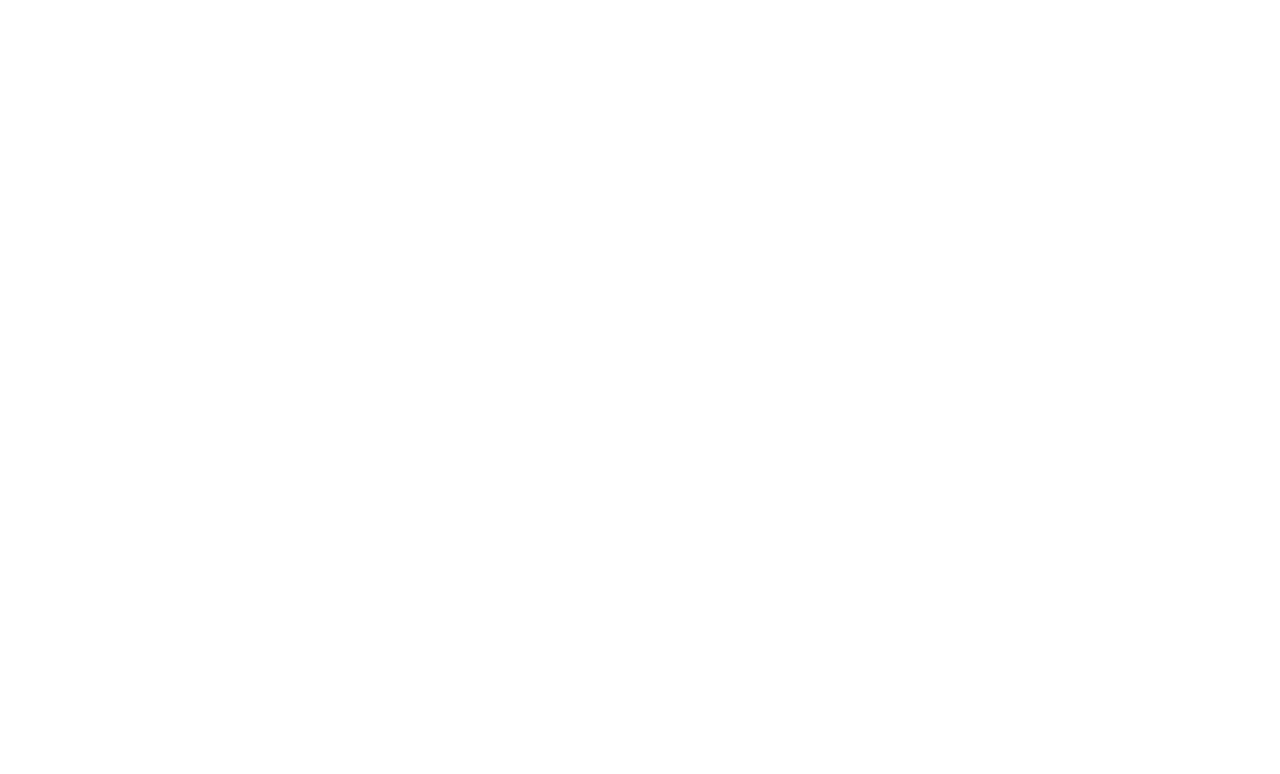
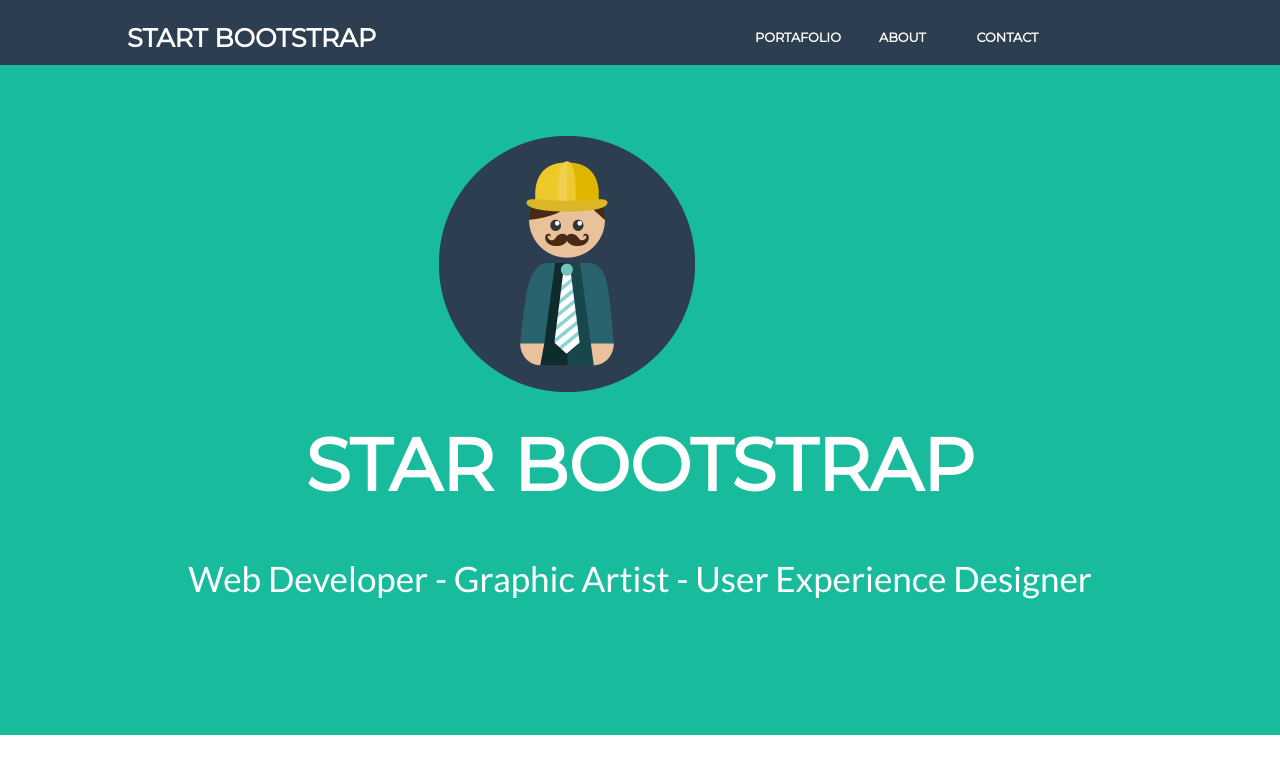
Before and after one commit to monerivas/freelancerBootstrap, a plain HTML site: page index.html in a window 1280 px wide. Drawn offline with Linux system fonts and the light colour scheme.

Commit message:
80% de maquetacion area BienvenidaLOGO y nav

```diff
--- a/css/common.css
+++ b/css/common.css
@@ -20,6 +20,10 @@
 .text-uppercase {
   text-transform: uppercase;
 }
+
+.mt-100{
+    margin-top: 100px;
+}
 /*-------Fin clases globales---------------------*/
 
 
@@ -29,12 +33,12 @@
     width: 100%;
     margin:  0 auto;
 }
-.row: before,.row:after{
+.row:before, .row:after{
     content: " ";
     display: table;
 }
 
-.row; after{
+.row:after{
     clear: both;
 }
 [class*=col-]{
--- a/css/main.css
+++ b/css/main.css
@@ -1,3 +1,52 @@
 /*
  * Estilos de tu proyecto
  */
+/*---Inicio Seccion NAV---------*/
+#links{
+   background-color: #2C3E50;
+   color:white;
+   padding: 10px 10px 0px 10px;
+   position: fixed;
+   top:0;
+   left:0;
+   font-family: "Montserrat", "Helvetica Neue", Helvetica, Arial, sans-serif;
+  font-weight: 700;
+  font-size: 1.6em;
+ }
+.menu{
+  display:inline-block;
+  float:left;
+  margin-top:10px;
+  padding:10px;
+  list-style: none;
+  height: 100%;
+  text-align: center;
+  font-size: 0.5em;
+  vertical-align: middle;
+}
+.menu:hover{
+  background-color: #18BC9C ;
+}
+/*---Fin Seccion NAV---------*/
+
+
+/*---Inicio Seccion Bienvenida---------*/
+#seccionBienvenida{
+    background-color: #18BC9C;
+    color: white;
+}
+#seccionBienvenida .texto{
+    text-align: center;
+}
+#seccionBienvenida h1{
+    font-size: 73px;
+    font-family: 'Montserrat', sans-serif;
+    text-align: center;
+}
+#seccionBienvenida h2{
+    font-size: 35px;
+    font-family: 'Lato', sans-serif;
+    font-weight: 300;
+    text-align: center;
+}
+/*---Fin Seccion Bienvenida---------*/
--- a/index.html
+++ b/index.html
@@ -7,46 +7,56 @@
     <!-- Enlaza aquí tu CSS común y de tu proyecto -->
     <link rel="stylesheet" href="css/common.css">
     <link rel="stylesheet" href="css/main.css">
+    <link rel="stylesheet" href="https://fonts.googleapis.com/css?family=Montserrat">
+    <link rel="stylesheet" href="https://fonts.googleapis.com/css?family=Lato">
+
 
 </head>
 
 <body>
     <!-- Escribe tu código aquí -->
 
-    <!----Inicio Area Azul Logo------------>
+    <!-----Inicio NAV--------------------->
 
+    <nav  id="links"class="container" >
+        <section class="row">
+            <section class="col-1"></section>
+            <section class="col-4">START BOOTSTRAP</section>
+            <section class="col-2"></section>
+            <section class="col-1 menu">PORTAFOLIO</section>
+            <section class="col-1 menu">ABOUT</section>
+          <section class="col-1 menu">CONTACT</section>
+            <section class="col-1"></section>
+        </section>
+    </nav>
+    <!-----Fin NAV--------------------->
 
-    <article class="container">
-        <section class="row">
-            <section class="col-12"></section>
+    <!----Inicio Area Bienvenida Logo------------>
+    <article id="seccionBienvenida" class="container">
+        <section class="row"> <!--LOGO-->
+            <section class="col-12 mt-100"></section>
         </section>
         <section class="row">
-            <section class="col-12"></section>
+            <section class="col-4"></section>
+            <section class="col-4">
+                <img src="assets/images/profile.png" alt="">
+            </section>
+            <section class="col-4"></section>
+
         </section>
         <section class="row">
-            <section class="col-12"></section>
+            <h1 class="col-12 texto">STAR BOOTSTRAP</h1>
         </section>
         <section class="row">
-            <section class="col-12"></section>
+            <section class="col-12"><i class="fa fa-star" aria-hidden="true"></i></section>
         </section>
         <section class="row">
-            <section class="col-12"></section>
+            <h2 class="col-12 texto">Web Developer - Graphic Artist - User Experience Designer</h2>
         </section>
         <section class="row">
-            <section class="col-12"></section>
+            <section class="col-12 mt-100"></section>
         </section>
     </article>
-
-
-
-
-
-
-
-
-
-
-
     <!----Fin Area Azul Logo------------>
 
     <!-- Enlaza aquí tu archivo JS -->
```
